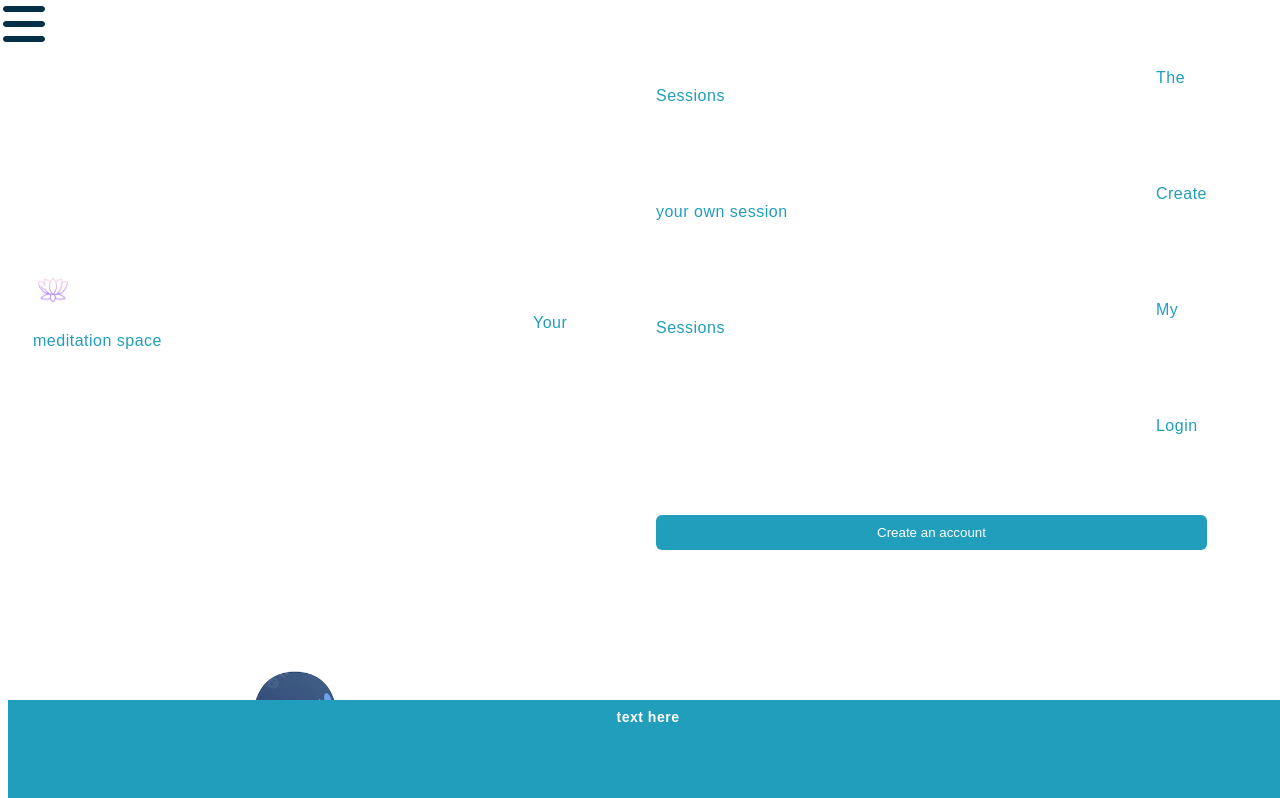
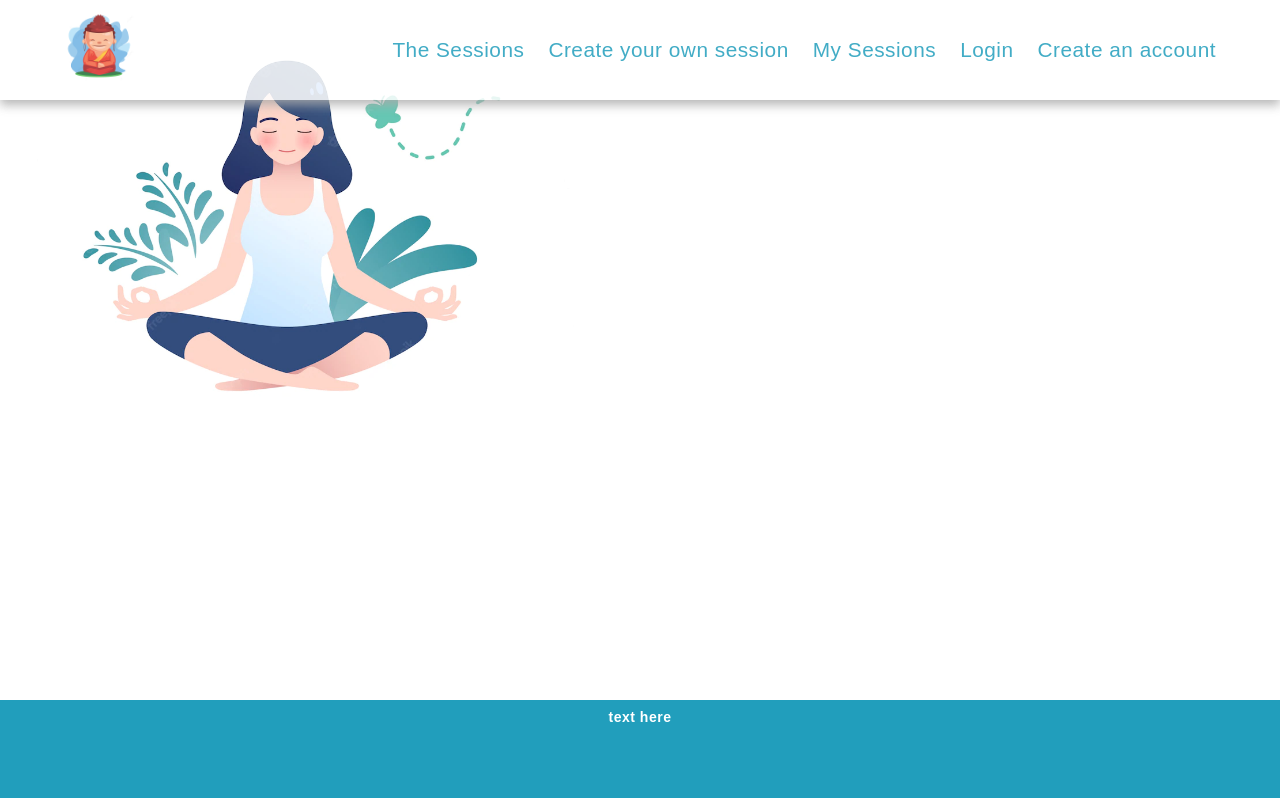
Before and after one commit to isdi-coders-2022/Arantxa-Cuello_Front-Final-Project-202201-BCN, a React (Create React App) app: page / in a window 1280 px wide. Shown: the top 798 px of the page. Built offline with nearby package versions, Linux system fonts and the light colour scheme.

Commit message:
logo and styles changed

```diff
--- a/src/components/NavigationComponent/Navigation.tsx
+++ b/src/components/NavigationComponent/Navigation.tsx
@@ -1,160 +1,88 @@
 import { Link } from "react-router-dom";
 import { FontAwesomeIcon } from "@fortawesome/react-fontawesome";
 import { faBars, faTimes } from "@fortawesome/free-solid-svg-icons";
-import lotus from "../../images/lotus.png";
+import buda from "../../images/buda-logo.jpg";
 import styled from "styled-components";
 import { primary, secondary } from "../../styles/globalStyles";
 
 const Nav = styled.nav`
-  padding-top: 5px;
-  padding-bottom: 5px;
+  *,
+  *::after,
+  *::before {
+    box-sizing: border-box;
+    padding: 0;
+    margin: 0;
+  }
+  box-shadow: 0px 5px 10px 0px #aaa;
+  position: fixed;
+  width: 100%;
+  background: #fff;
+  color: #000;
+  opacity: 0.85;
+  align-items: center;
+  z-index: 100;
+  input[type="checkbox"],
+  .hamburger-lines {
+    display: none;
+  }
+  .container {
+    max-width: 1200px;
+    width: 90%;
+    margin: auto;
+  }
+  .navbar-container {
     display: flex;
     justify-content: space-between;
+    height: 100px;
     align-items: center;
-  margin-right: 25px;
-  margin-left: 25px;
-  .nav_bar {
-    text-align: center;
-    padding: 5px 5px 2px 5px;
-    position: fixed;
   }
-  .fa-bars {
-    color: ${secondary};
-    position: absolute;
-    left: 0;
-    top: 0;
-    width: 48px;
-    height: 48px;
-    margin: 0;
-    padding: 0;
-    border: none;
-    font-size: 0;
-    background: transparent;
-    cursor: pointer;
+  .nav-links {
+    order: 2;
+    display: flex;
   }
-  input[type="checkbox"]{
-    position: absolute;
-    left: 0;
-    top: 0;
-    width: 48px;
-    height: 48px;
-    margin: 0;
-    padding: 0;
-    border: none;
-    font-size: 0;
-    background: transparent;
-    cursor: pointer;
-  }
-  .nav_menu a {
-  color: white;
-  text-decoration: none;
-  display: block;
-  padding: 10px 20px;
-  max-width: 200px;
-  }
-  .nav_header {
-    margin-left: 45px;
-    display: flex;
-    align-items:center;
-  }
-    @media (max-width: 600px) {
-      text-align: center;
-    }
-  }
-  .nav_menu input[type="checkbox"], .nav_menu .fa-times {
-    position:absolute;
-    box-sizing: border-box;
-    margin: 0;
-    padding: 0;
-    right: 0;
-    top: 0;
-    width: 48px;
-    height: 48px;
-    cursor: pointer
-  }
-  .nav_menu .fa-bars, .nav_menu .fa-times {
-    font-size: 48px;
-    pointer-events: none;
-  }
-  .nav_menu {
-    color: white;
-  position: relative;
-  background: ${secondary};
-  min-height: 48px;
-  }
-  .nav_menu input[type="checkbox"]{
-    opacity: 0;
-  }
-  .nav_menu nav {
-    display: none;
-  }
-  .nav_menu input:checked ~ nav {
-  display: block;
-  }
-  .nav_menu input:checked ~ .fa-bars {
-  display: none;
-  }
-  .nav_menu input:not(:checked) ~ .fa-times {
-  display: none;
+  .logo {
+    order: 1;
+    font-size: 2.3rem;
   }
   img {
-    width: 30px;
-    height: 30px;
-    padding: 5px;
-    margin-right: 20px;
+    height: 70px;
   }
-
-  .nav_header h1 {
-    font-size: 18px;
-    color: #666;
-    font-weight: 300;
-    @media (max-width: 600px) {
-      display: none;
-      text-align: center;
-    }
-  }
-
-  button {
-    @media (max-width: 600px) {
-      display: none;
-    }
-    background-color: ${primary};
-    border-radius: 6px;
-    padding: 8px 24px;
-    border: none;
-    padding: 10px 30px;
-    width: 100%;
-    color: white;
-    transition: 0.15s;
-    cursor: pointer;
-
+  .nav-links li {
+    list-style: none;
+    margin-left: 1.5rem;
+    font-size: 1.3rem;
   }
   a {
-
+    color: ${primary};
     text-decoration: none;
-    color: ${primary};
-    margin-left: 500px;
-    @media (max-width: 600px) {
-      display: none;
+    font-weight: 500;
+    transition: color 0.3s ease-in-out;
   }
+  a:hover {
+    color: ${secondary};
   }
-
-  li{
-    list-style: none;
-    padding: 40px;
+  button {
+    color: white;
+    border: none;
+    background-color: ${primary};
+    padding: 10px 30px;
+    border-radius: 6px;
+    letter-spacing: 1px;
+    font-size: inherit;
+    width: 100%;
+    transition: 0.15s;
   }
-
 `;
 
 const Navigation = (): JSX.Element => {
   return (
-    <Nav className="nav_bar">
-      <div className="logo">
-        <img src={lotus} alt="logo" />
-        <Link to="/">Your meditation space</Link>
-      </div>
-      <div className="hamburguer">
-        <FontAwesomeIcon className="fa-bars" icon={faBars} />
+    <Nav className="navbar">
+      <div className="navbar-container container">
+        <input type="checkbox" name="" id="" />
+        <div className="hamburger-lines">
+          <span className="line line1"></span>
+          <span className="line line2"></span>
+          <span className="line line3"></span>
         </div>
         <ul className="nav-links">
           <li>
@@ -167,12 +95,20 @@
             <a href="/allsessions">My Sessions</a>
           </li>
           <li>
-          <Link to="/login">Login</Link>
+            <Link className="login" to="/login">
+              Login
+            </Link>
           </li>
           <li>
-          <button>Create an account</button>
+            <Link className="login" to="/login">
+              Create an account
+            </Link>
           </li>
         </ul>
+        <div className="logo">
+          <img src={buda} alt="logo" />
+        </div>
+      </div>
     </Nav>
   );
 };
--- a/src/index.css
+++ b/src/index.css
@@ -2,4 +2,5 @@
   font-family: Nunito Sans, sans-serif;
   letter-spacing: 0.5px;
   color: #333;
+  margin: 0;
 }
```
Also changed, not shown: src/images/buda-logo.jpg (added), src/images/hamburguesa.png (deleted). Lines whose indentation alone changed are shown as unchanged.
